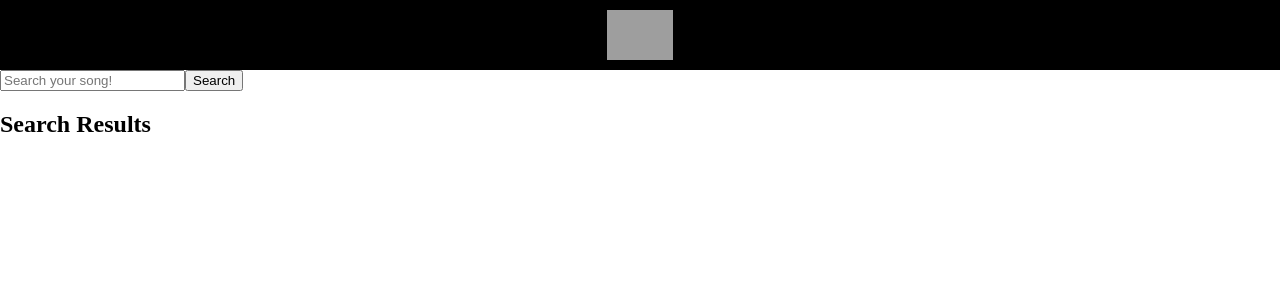
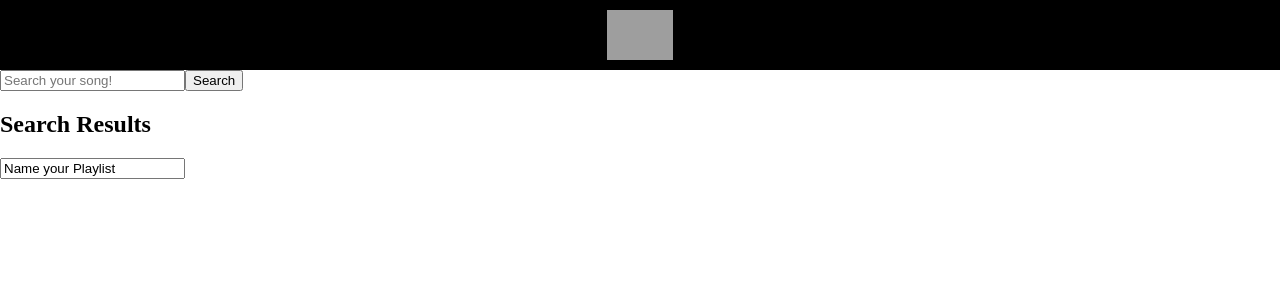
Before and after one commit to buzz1675/spotify, a React (Create React App) app: page / in a window 1280 px wide. Shown: the top 300 px of the page. Built offline with nearby package versions, Linux system fonts and the light colour scheme; grey boxes are pictures that could not be loaded.

Commit message:
add name your playlist input

```diff
--- a/src/components/App/App.js
+++ b/src/components/App/App.js
@@ -7,10 +7,24 @@ import Playlist from "../Playlist/Playlist";
 
 function App() {
   const [searchResults, setSearchResults] = useState([]);
+  const [playlistTracks, setplaylistTracks] = useState([]);
+  const [playlistName, setplaylistName] = useState("Name your Playlist");
 
   const search = useCallback((term) => {
     Spotify.search(term).then(setSearchResults);
   }, []);
+
+  const updatePlaylistName = useCallback((name) => {
+    setplaylistName(name);
+  }, []);
+
+  const savePlaylist = useCallback(() => {
+    const trackUris = playlistTracks.map((track) => track.uri);
+    Spotify.savePlaylist(playlistName, trackUris).then(() => {
+      setplaylistName("New Playlist");
+      setplaylistTracks([]);
+    });
+  }, [playlistName, playlistTracks]);
 
   return (
     <>
@@ -23,8 +37,13 @@ function App() {
       <SearchBar onSearch={search} />
 
       <div className="Main_App">
-        <SearchResults tracks={searchResults}/>
-
+        <SearchResults tracks={searchResults} />
+        <Playlist
+          name={playlistName}
+          track={playlistTracks}
+          onNameChange={setplaylistName}
+          onSave={savePlaylist}
+        />
 
         <div className="Playlist">
           <div className="tracks"></div>
--- a/src/components/Playlist/Playlist.js
+++ b/src/components/Playlist/Playlist.js
@@ -1,23 +1,20 @@
-import React, { useState } from 'react';
-import TrackList from '../TrackList/TrackList';
+import React, { useState, useCallback } from "react";
+import TrackList from "../TrackList/TrackList";
 
-const Playlist = () => {
+const Playlist = (props) => {
   const [selectedTracks, setSelectedTracks] = useState([]);
 
-    const addTrack = (track) => {
-      const updatedTracks = [...selectedTracks, track];
-      setSelectedTracks(updatedTracks);
-    };
-
-    const removeTrack = (track) => {
-      const updatedTracks = selectedTracks.filter((selectedTrack) => selectedTrack.id !== track.id);
-      setSelectedTracks(updatedTracks);
-    };
+  const handleNameChange = useCallback(
+    (event) => {
+      props.onNameChange(event.target.value);
+    },
+    [props.onNameChange]
+  );
 
   return (
     <div>
-        <h2>Playlist</h2>
-        <TrackList tracks={selectedTracks} onRemove={removeTrack} />
+      <input onChange={handleNameChange} defaultValue={"Name your Playlist"} />
+      <TrackList tracks={selectedTracks} />
     </div>
   );
 };
```
Lines whose indentation alone changed are shown as unchanged.
